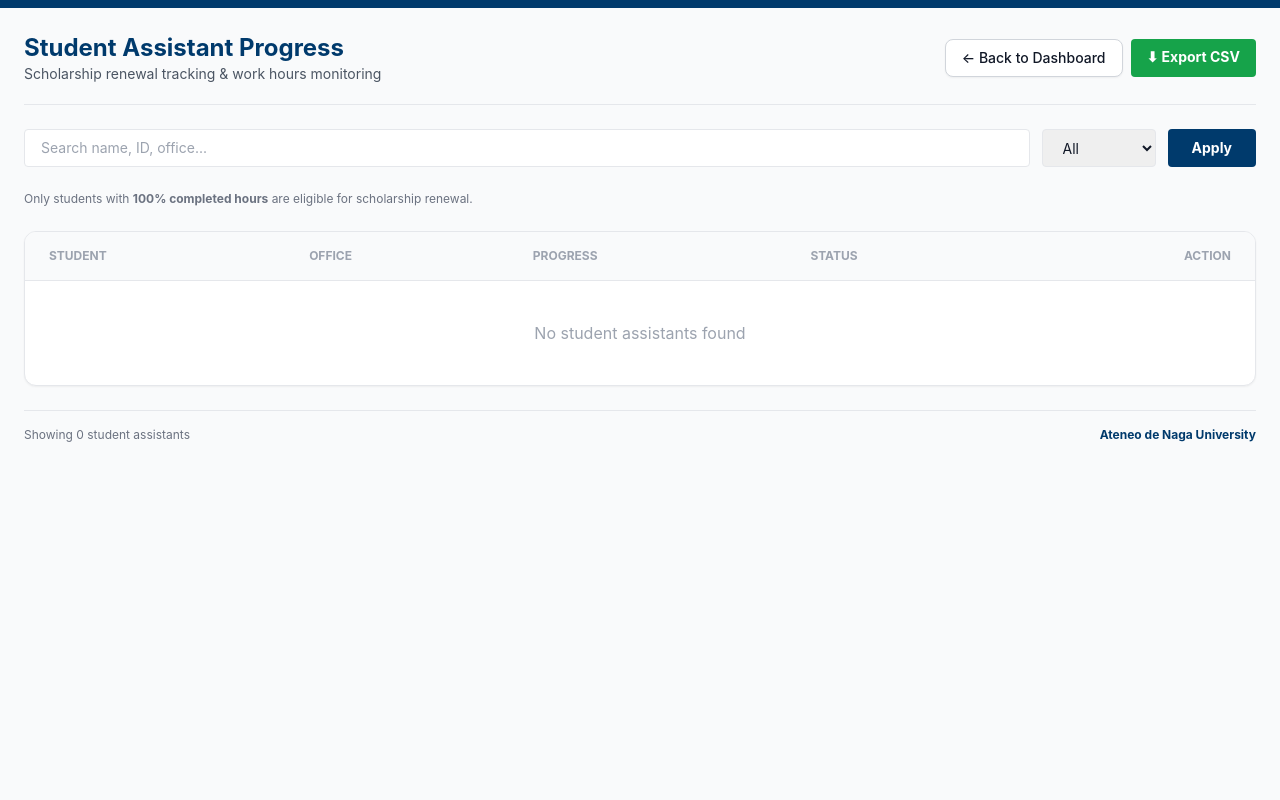
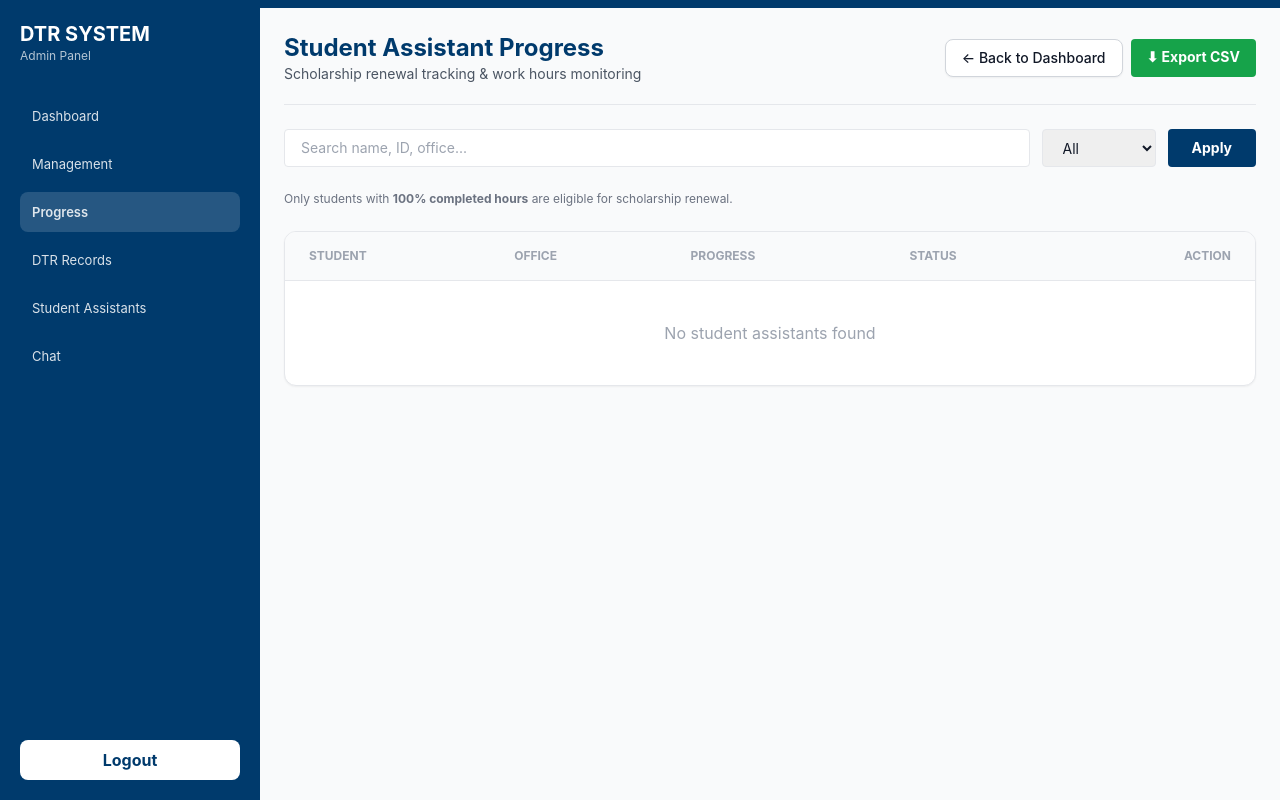
Before and after one commit to gmaravillaa/Seiki, a Django app: page /student-assistants/ in a window 1280 px wide. Run offline with Django 5.2, Linux system fonts and the light colour scheme; some libraries are stand-ins or nearby versions.

Commit message:
Update student_assistant_progress.html

```diff
--- a/templates/caao_admin/student_assistant_progress.html
+++ b/templates/caao_admin/student_assistant_progress.html
@@ -10,12 +10,83 @@
 <link rel="stylesheet" href="https://cdnjs.cloudflare.com/ajax/libs/font-awesome/6.4.0/css/all.min.css">
 
 <style>
-body { font-family: 'Inter', sans-serif; }
+body { font-family: 'Inter', sans-serif; overflow: hidden; }
+
+/* SIDEBAR */
+.sidebar {
+    position: fixed;
+    left: 0;
+    top: 0;
+    height: 100vh;
+    width: 260px;
+    background: #003A6C;
+    color: white;
+    display: flex;
+    flex-direction: column;
+    padding: 20px;
+}
+
+/* MAIN SCROLL ONLY */
+.main {
+    margin-left: 260px;
+    height: 100vh;
+    overflow-y: auto;
+}
+
+/* NAV */
+.nav-item {
+    display: block;
+    padding: 10px 12px;
+    border-radius: 8px;
+    font-size: 13px;
+    color: rgba(255,255,255,0.85);
+    transition: 0.2s;
+}
+
+.nav-item:hover {
+    background: rgba(255,255,255,0.1);
+}
+
+.nav-active {
+    background: rgba(255,255,255,0.15);
+    font-weight: 600;
+}
 </style>
 
 </head>
 
 <body class="bg-gray-50 text-gray-900">
+
+<!-- SIDEBAR (NEW ONLY, NO BACKEND CHANGE) -->
+<aside class="sidebar">
+
+    <div>
+        <h1 class="text-xl font-bold">DTR SYSTEM</h1>
+        <p class="text-xs opacity-70">Admin Panel</p>
+    </div>
+
+    <nav class="mt-8 space-y-2 text-sm">
+        <a href="{% url 'admin_dashboard' %}" class="nav-item">Dashboard</a>
+        <a href="{% url 'user_management' %}" class="nav-item">Management</a>
+        <a href="{% url 'user_progress' %}" class="nav-item nav-active">Progress</a>
+        <a href="{% url 'dtr_records' %}" class="nav-item">DTR Records</a>
+        <a href="{% url 'student_assistants' %}" class="nav-item">Student Assistants</a>
+        <a href="{% url 'chat' %}" class="nav-item">Chat</a>
+    </nav>
+
+    <div class="mt-auto">
+        <form method="POST" action="{% url 'logout' %}">
+            {% csrf_token %}
+            <button class="w-full bg-white text-[#003A6C] font-bold py-2 rounded-lg mt-4">
+                Logout
+            </button>
+        </form>
+    </div>
+
+</aside>
+
+<!-- MAIN CONTENT (UNCHANGED CONTENT WRAPPED ONLY) -->
+<div class="main">
 
 <div class="w-full h-2 bg-[#003A6C]"></div>
 
@@ -35,13 +106,11 @@ body { font-family: 'Inter', sans-serif; }
 
     <div class="flex gap-2">
 
-        <!-- BACK BUTTON -->
         <a href="{% url 'admin_dashboard' %}"
             class="px-4 py-2 bg-white border border-gray-300 rounded-lg text-sm font-medium hover:bg-gray-50 transition shadow-sm">
             ← Back to Dashboard
         </a>
 
-        <!-- EXPORT -->
         <a href="{% url 'export_students' %}"
            class="px-4 py-2 bg-green-600 text-white rounded text-sm font-bold hover:bg-green-700">
             ⬇ Export CSV
@@ -74,7 +143,6 @@ body { font-family: 'Inter', sans-serif; }
 
 </form>
 
-<!-- INFO -->
 <p class="text-xs text-gray-500">
     Only students with <b>100% completed hours</b> are eligible for scholarship renewal.
 </p>
@@ -100,7 +168,6 @@ body { font-family: 'Inter', sans-serif; }
 
 <tr class="hover:bg-gray-50">
 
-    <!-- STUDENT -->
     <td class="px-6 py-4">
         <div class="flex items-center gap-3">
 
@@ -120,12 +187,10 @@ body { font-family: 'Inter', sans-serif; }
         </div>
     </td>
 
-    <!-- OFFICE -->
     <td class="px-6 py-4 text-sm">
         {{ item.profile.office|default:"No Office Assigned" }}
     </td>
 
-    <!-- PROGRESS -->
     <td class="px-6 py-4">
 
         <div class="w-[200px]">
@@ -138,32 +203,29 @@ body { font-family: 'Inter', sans-serif; }
             </div>
 
             <div class="w-full bg-gray-200 h-2 rounded-full">
-    <div class="h-2 rounded-full
-        {% if item.percent >= 100 %}bg-green-500{% else %}bg-red-500{% endif %}"
-        style="width: {% if item.percent > 100 %}100{% else %}{{ item.percent }}{% endif %}%">
-    </div>
-</div>
+                <div class="h-2 rounded-full {% if item.percent >= 100 %}bg-green-500{% else %}bg-red-500{% endif %}"
+                     style="width: {% if item.percent > 100 %}100{% else %}{{ item.percent }}{% endif %}%">
+                </div>
+            </div>
 
         </div>
 
     </td>
 
-    <!-- STATUS -->
     <td class="px-6 py-4">
 
         {% if item.percent >= 100 %}
             <span class="text-xs px-2 py-1 bg-green-100 text-green-700 font-bold rounded">
-                ✅ Eligible
+                Eligible
             </span>
         {% else %}
             <span class="text-xs px-2 py-1 bg-red-100 text-red-700 font-bold rounded">
-                ❌ Ineligible
+                Ineligible
             </span>
         {% endif %}
 
     </td>
 
-    <!-- ACTION -->
     <td class="px-6 py-4 text-right">
 
         <a href="{% url 'time_correction_user' item.student.id %}"
@@ -191,12 +253,7 @@ body { font-family: 'Inter', sans-serif; }
 
 </div>
 
-<!-- FOOTER -->
-<div class="flex justify-between text-xs text-gray-500 pt-4 border-t">
-    <p>Showing {{ data|length }} student assistants</p>
-    <p class="font-bold text-[#003A6C]">Ateneo de Naga University</p>
 </div>
-
 </div>
 
 </body>
```
